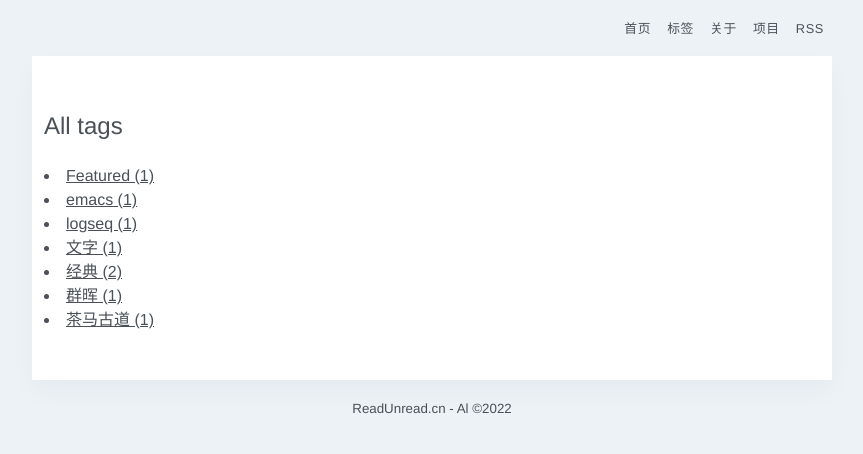
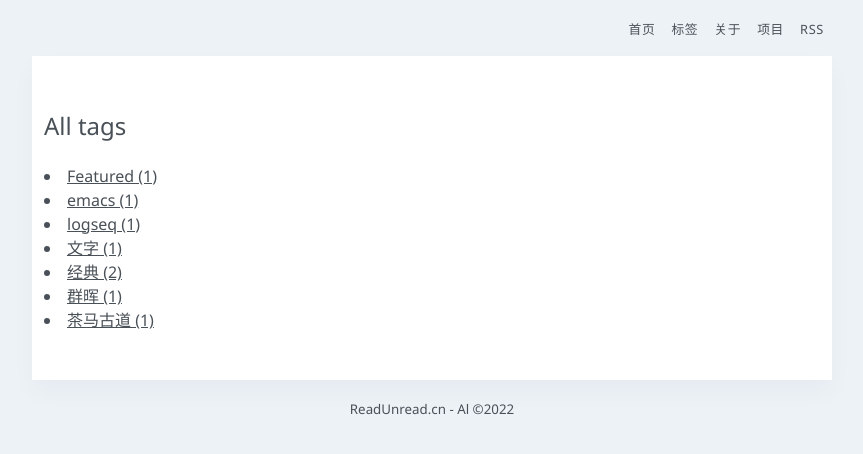
Before and after one commit to gccgle/test-readunread.cn, a Jekyll site: the page built from _pages/tags.md, in a window 1280 px wide. Shown: the top 454 px of the page, without its empty margins (208-1071 px from the left). Built offline with Jekyll 4.4.1, drawn with Linux system fonts in a browser that asks for light colours; some web fonts are replaced.

Commit message:
Update _fonts.scss

```diff
--- a/_sass/_fonts.scss
+++ b/_sass/_fonts.scss
@@ -1,5 +1,5 @@
 @import url('https://rsms.me/inter/inter.css');
-html { font-family: 'Inter', 'Helvetica', sans-serif; font-display: swap; }
+html { font-family: "Segoe UI", "Helvetica Neue", "Arial"; font-display: swap; }
 @supports (font-variation-settings: normal) {
-  html { font-family: 'Inter var', 'Helvetica', sans-serif; }
+  html { font-family:"Segoe UI", "Helvetica Neue", "Arial"; }
 }
```
